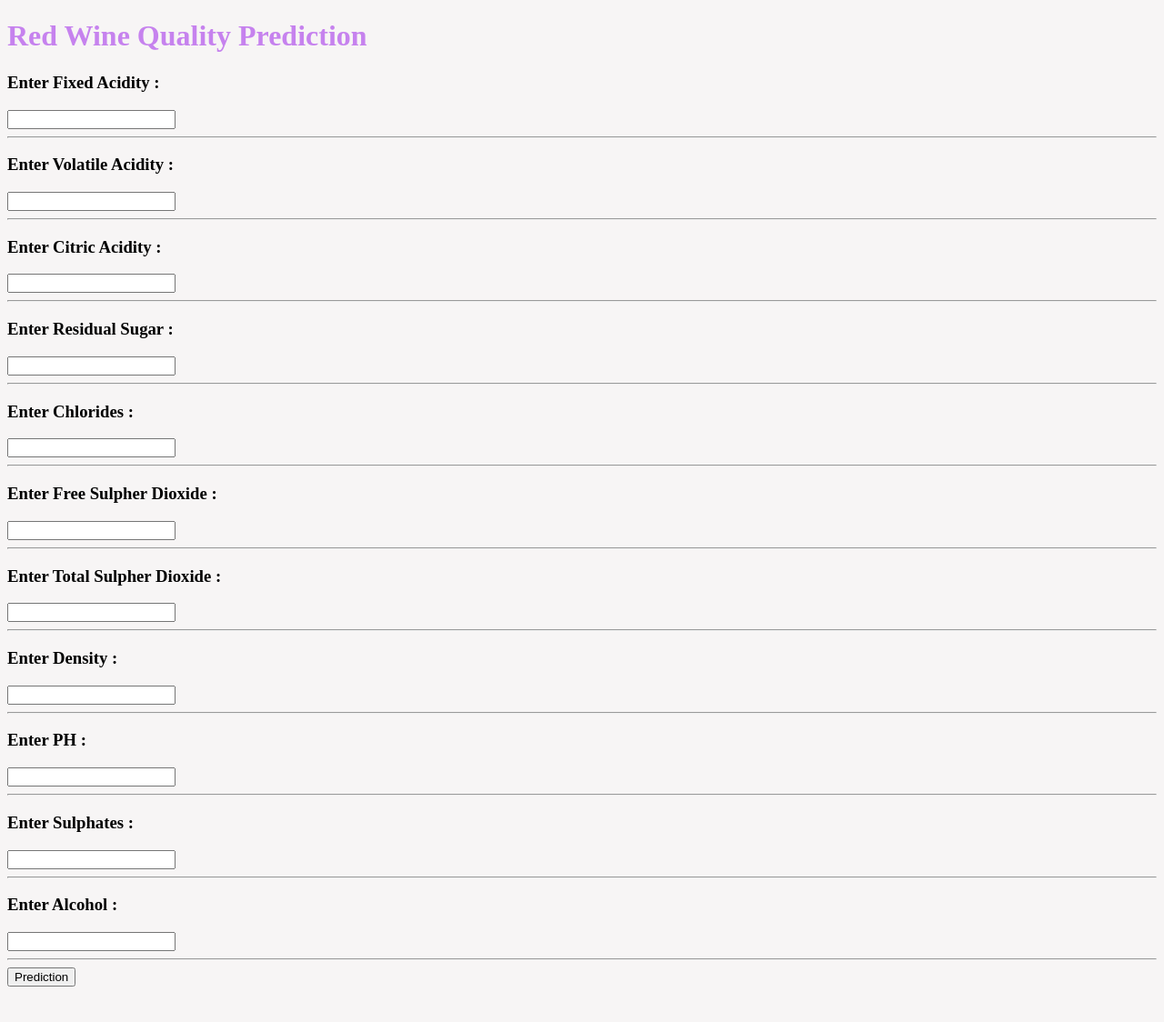
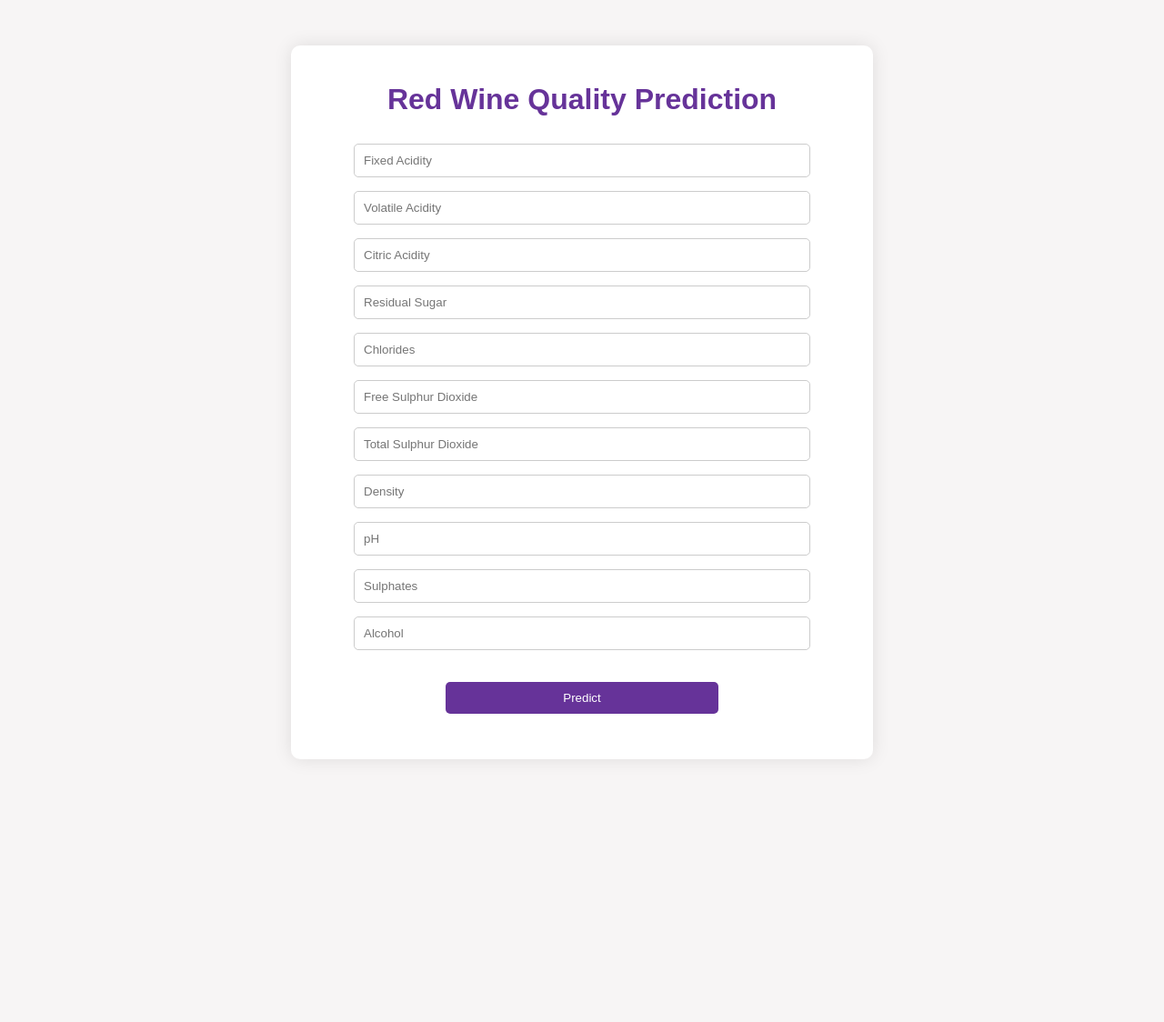
Before and after one commit to kawalpreettkaur/wine-quality, a Flask app: page / in a window 1280 px wide. Shown: the whole page at 91% size. After the commit the page ends 785 px from the top, so only its background shows below. Run offline with Flask 3, Linux system fonts and the light colour scheme; parts of the project's set-up code (start-up, migrations or seed data) failed here and were passed over.

Commit message:
Update index.html
updated the UI

```diff
--- a/templates/index.html
+++ b/templates/index.html
@@ -1,48 +1,88 @@
 <!DOCTYPE html>
 <html>
 <head>
-  <meta charset = "UTF-8">
-  <meta name = "viewport" content = "width = device-width, initial-scale=1.0">
+  <meta charset="UTF-8">
+  <meta name="viewport" content="width=device-width, initial-scale=1.0">
   <title>Red Wine Quality Prediction System</title>
+  <style>
+    body {
+      font-family: Arial, sans-serif;
+      background: #f7f5f5;
+      margin: 0;
+      padding: 0;
+    }
+    .container {
+      max-width: 600px;
+      margin: 50px auto;
+      padding: 20px;
+      background: #fff;
+      border-radius: 10px;
+      box-shadow: 0 0 20px rgba(0, 0, 0, 0.1);
+    }
+    h1 {
+      color: #663399;
+      text-align: center;
+      margin-bottom: 30px;
+    }
+    form {
+      text-align: center;
+    }
+    input[type="number"] {
+      width: 80%;
+      padding: 10px;
+      margin-bottom: 15px;
+      border-radius: 5px;
+      border: 1px solid #ccc;
+    }
+    button {
+      width: 50%;
+      padding: 10px;
+      margin-top: 20px;
+      border: none;
+      border-radius: 5px;
+      background-color: #663399;
+      color: #fff;
+      cursor: pointer;
+      transition: background-color 0.3s ease;
+    }
+    button:hover {
+      background-color: #501d99;
+    }
+    .prediction-text {
+      text-align: center;
+      margin-top: 30px;
+    }
+    .prediction-result {
+      font-size: 24px;
+      color: #4caf50;
+      font-weight: bold;
+    }
+  </style>
 </head>
 
-<body style="background:#f7f5f5;">
-    <div class="login">
-        <h1 style="color:rgb(198, 130, 238)";>Red Wine Quality Prediction</h1>
-
-        <form action="{{url_for('predict')}}"method="post">
-            <h3>Enter Fixed Acidity : </h3><input type="number" pattern="[0-9]+([.,][0-9]+)?" step="0.0000001" required name="fixed_acidity"><br>
-            <hr>
-            <h3>Enter Volatile Acidity : </h3><input type="number" pattern="[0-9]+([.,][0-9]+)?" step="0.0000001" required name="volatile_acidity"><br>
-            <hr>
-            <h3>Enter Citric Acidity : </h3><input type="number" pattern="[0-9]+([.,][0-9]+)?" step="0.0000001" required name="citric_acidity"><br>
-            <hr>
-            <h3>Enter Residual Sugar : </h3><input type="number" pattern="[0-9]+([.,][0-9]+)?" step="0.0000001" required name="residual_sugar"><br>
-            <hr>
-            <h3>Enter Chlorides : </h3><input type="number" pattern="[0-9]+([.,][0-9]+)?" step="0.0000001" required name="chlorides"><br>
-            <hr>
-            <h3>Enter Free Sulpher Dioxide : </h3><input type="number" pattern="[0-9]+([.,][0-9]+)?" step="0.0000001" required name="free_sulpher_dioxide"><br>
-            <hr>
-            <h3>Enter Total Sulpher Dioxide : </h3><input type="number" pattern="[0-9]+([.,][0-9]+)?" step="0.0000001" required name="total_sulpher_dioxide"><br>
-            <hr>
-            <h3>Enter Density : </h3><input type="number" pattern="[0-9]+([.,][0-9]+)?" step="0.0000001" required name="density"><br>
-            <hr>
-            <h3>Enter PH : </h3><input type="number" pattern="[0-9]+([.,][0-9]+)?" step="0.0000001" required name="pH"><br>
-            <hr>
-            <h3>Enter Sulphates : </h3><input type="number" pattern="[0-9]+([.,][0-9]+)?" step="0.0000001" required name="sulphates"><br>
-            <hr>
-            <h3>Enter Alcohol : </h3><input type="number" pattern="[0-9]+([.,][0-9]+)?" step="0.0000001" required name="alcohol"><br>
-            <hr>
-            <button type=" Submit" class=" btn btn-primary btn-block btn-large">Prediction</button>
-
-        </form>
-    <br>
-
-    <h1 style=" color:rgb(40, 20, 216);">
-    {{ prediction_text }}</h1>
-
-
-
+<body>
+  <div class="container">
+    <h1>Red Wine Quality Prediction</h1>
+    <form action="{{url_for('predict')}}" method="post">
+      <input type="number" pattern="[0-9]+([.,][0-9]+)?" step="0.0000001" required name="fixed_acidity" placeholder="Fixed Acidity"><br>
+      <input type="number" pattern="[0-9]+([.,][0-9]+)?" step="0.0000001" required name="volatile_acidity" placeholder="Volatile Acidity"><br>
+      <input type="number" pattern="[0-9]+([.,][0-9]+)?" step="0.0000001" required name="citric_acidity" placeholder="Citric Acidity"><br>
+      <input type="number" pattern="[0-9]+([.,][0-9]+)?" step="0.0000001" required name="residual_sugar" placeholder="Residual Sugar"><br>
+      <input type="number" pattern="[0-9]+([.,][0-9]+)?" step="0.0000001" required name="chlorides" placeholder="Chlorides"><br>
+      <input type="number" pattern="[0-9]+([.,][0-9]+)?" step="0.0000001" required name="free_sulpher_dioxide" placeholder="Free Sulphur Dioxide"><br>
+      <input type="number" pattern="[0-9]+([.,][0-9]+)?" step="0.0000001" required name="total_sulpher_dioxide" placeholder="Total Sulphur Dioxide"><br>
+      <input type="number" pattern="[0-9]+([.,][0-9]+)?" step="0.0000001" required name="density" placeholder="Density"><br>
+      <input type="number" pattern="[0-9]+([.,][0-9]+)?" step="0.0000001" required name="pH" placeholder="pH"><br>
+      <input type="number" pattern="[0-9]+([.,][0-9]+)?" step="0.0000001" required name="sulphates" placeholder="Sulphates"><br>
+      <input type="number" pattern="[0-9]+([.,][0-9]+)?" step="0.0000001" required name="alcohol" placeholder="Alcohol"><br>
+      <button type="submit">Predict</button>
+    </form>
+    <div class="prediction-text">
+      {% if prediction_text %}
+        <p>Prediction:</p>
+        <p class="prediction-result">{{ prediction_text }}</p>
+      {% endif %}
     </div>
+  </div>
 </body>
 </html>
```
